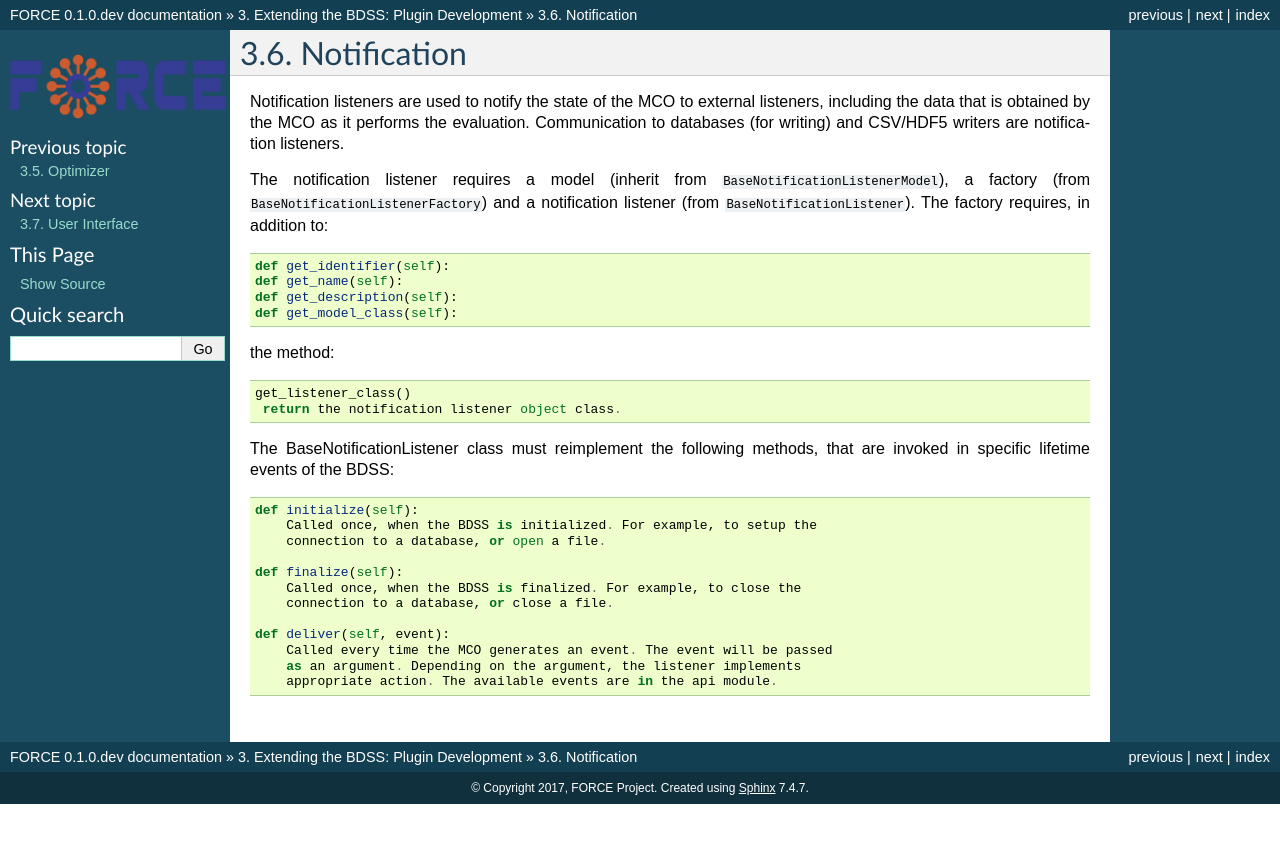
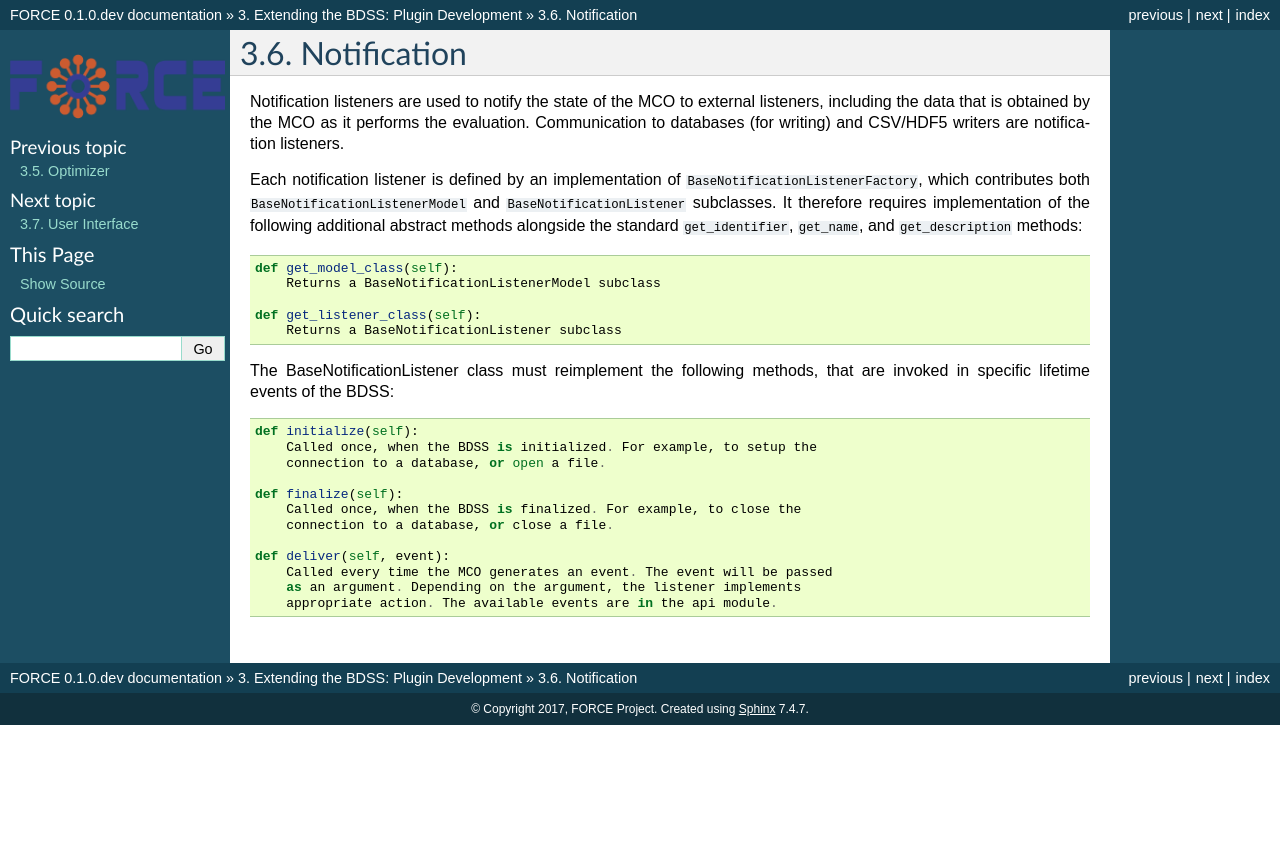
Before and after one commit to force-h2020/force-docs, a Sphinx documentation site: the page built from docs/source/extending/notification.rst, in a window 1280 px wide. Shown: the top 843 px of the page. Built offline with Sphinx 7.4.7, drawn with Linux system fonts in a browser that asks for light colours.

Commit message:
other nitpicks

```diff
--- a/docs/source/extending/data_source.rst
+++ b/docs/source/extending/data_source.rst
@@ -3,7 +3,7 @@ Data Source
 
 A data source is a node in the :ref:`workflow graph<wf-graph-ref>`.
 
-In the Workflow Manager, when you click on a data source, you will see the node's:
+In the Workflow Manager, when you click on a data source, you will see its:
 
 1. **function**.
     The function that the node computes.
--- a/docs/source/extending/factory_class.rst
+++ b/docs/source/extending/factory_class.rst
@@ -7,7 +7,7 @@ one of the following:
 
 - an **optimizer**
 
-- an **parameterization**
+- a **parameterization**
 
 - a **notifier**
 
--- a/docs/source/extending/notification.rst
+++ b/docs/source/extending/notification.rst
@@ -6,20 +6,16 @@ listeners, including the data that is obtained by the MCO as it performs the
 evaluation. Communication to databases (for writing) and CSV/HDF5 writers are
 notification listeners.
 
-The notification listener requires a model (inherit from
-``BaseNotificationListenerModel``), a factory (from
-``BaseNotificationListenerFactory``) and a notification listener
-(from ``BaseNotificationListener``). The factory requires, in addition to::
+Each notification listener is defined by an implementation of ``BaseNotificationListenerFactory``, which
+contributes both ``BaseNotificationListenerModel`` and  ``BaseNotificationListener``
+subclasses. It therefore requires implementation of the following additional abstract methods alongside
+the standard ``get_identifier``, ``get_name``, and ``get_description`` methods::
 
-    def get_identifier(self):
-    def get_name(self):
-    def get_description(self):
     def get_model_class(self):
+        Returns a BaseNotificationListenerModel subclass
 
-the method::
-
-    get_listener_class()
-     return the notification listener object class.
+    def get_listener_class(self):
+        Returns a BaseNotificationListener subclass
 
 The BaseNotificationListener class must reimplement the following methods, that
 are invoked in specific lifetime events of the BDSS::
```
